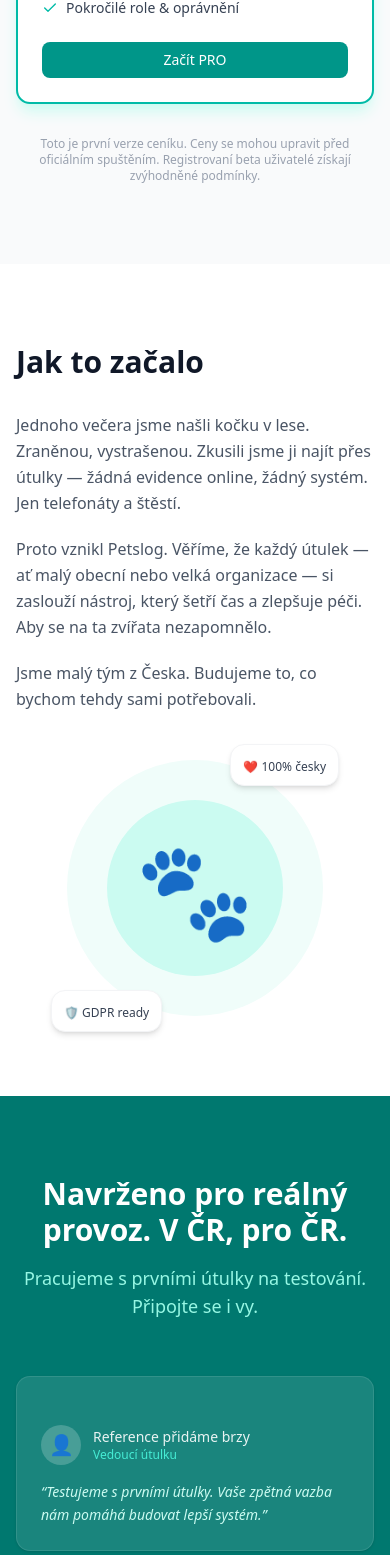
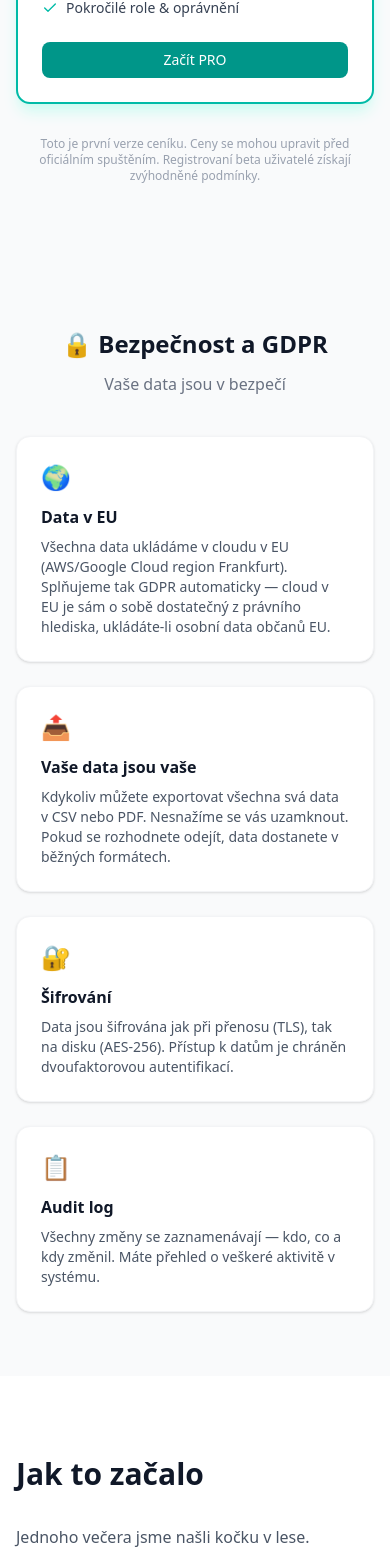
Before and after one commit to xsimekp1/sqlpet, a Next.js app in the folder apps/web/: page /cs in a window 390 px wide. Shown: the part 8680-10235 px from the top of the page. Built offline with nearby package versions, Linux system fonts and the light colour scheme; no server answers.

Commit message:
add: new security & GDPR section to landing page

```diff
--- a/apps/web/app/[locale]/page.tsx
+++ b/apps/web/app/[locale]/page.tsx
@@ -3,6 +3,7 @@
 import { WhySection } from '@/app/components/landing/WhySection';
 import { FeaturesSection } from '@/app/components/landing/FeaturesSection';
 import { PricingSection } from '@/app/components/landing/PricingSection';
+import { SecuritySection } from '@/app/components/landing/SecuritySection';
 import { AboutSection } from '@/app/components/landing/AboutSection';
 import { SocialProofSection } from '@/app/components/landing/SocialProofSection';
 import { FaqSection } from '@/app/components/landing/FaqSection';
@@ -23,6 +24,7 @@
         <WhySection />
         <FeaturesSection />
         <PricingSection />
+        <SecuritySection />
         <AboutSection />
         <SocialProofSection />
         <FaqSection />
--- /dev/null
+++ b/apps/web/app/components/landing/SecuritySection.tsx
@@ -0,0 +1,58 @@
+'use client';
+
+export function SecuritySection() {
+  return (
+    <section className="py-16 sm:py-20 bg-gray-50">
+      <div className="max-w-4xl mx-auto px-4 sm:px-6 lg:px-8">
+        <div className="text-center mb-10">
+          <h2 className="text-2xl sm:text-3xl font-bold text-gray-900 mb-3">
+            🔒 Bezpečnost a GDPR
+          </h2>
+          <p className="text-gray-500">
+            Vaše data jsou v bezpečí
+          </p>
+        </div>
+
+        <div className="grid grid-cols-1 md:grid-cols-2 gap-6">
+          <div className="bg-white rounded-xl p-6 border border-gray-100 shadow-sm">
+            <div className="text-2xl mb-3">🌍</div>
+            <h3 className="font-semibold text-gray-900 mb-2">Data v EU</h3>
+            <p className="text-sm text-gray-600">
+              Všechna data ukládáme v cloudu v EU (AWS/Google Cloud region Frankfurt).
+              Splňujeme tak GDPR automaticky — cloud v EU je sám o sobě dostatečný
+              z právního hlediska, ukládáte-li osobní data občanů EU.
+            </p>
+          </div>
+
+          <div className="bg-white rounded-xl p-6 border border-gray-100 shadow-sm">
+            <div className="text-2xl mb-3">📤</div>
+            <h3 className="font-semibold text-gray-900 mb-2">Vaše data jsou vaše</h3>
+            <p className="text-sm text-gray-600">
+              Kdykoliv můžete exportovat všechna svá data v CSV nebo PDF.
+              Nesnažíme se vás uzamknout. Pokud se rozhodnete odejít,
+              data dostanete v běžných formátech.
+            </p>
+          </div>
+
+          <div className="bg-white rounded-xl p-6 border border-gray-100 shadow-sm">
+            <div className="text-2xl mb-3">🔐</div>
+            <h3 className="font-semibold text-gray-900 mb-2">Šifrování</h3>
+            <p className="text-sm text-gray-600">
+              Data jsou šifrována jak při přenosu (TLS), tak na disku (AES-256).
+              Přístup k datům je chráněn dvoufaktorovou autentifikací.
+            </p>
+          </div>
+
+          <div className="bg-white rounded-xl p-6 border border-gray-100 shadow-sm">
+            <div className="text-2xl mb-3">📋</div>
+            <h3 className="font-semibold text-gray-900 mb-2">Audit log</h3>
+            <p className="text-sm text-gray-600">
+              Všechny změny se zaznamenávají — kdo, co a kdy změnil.
+              Máte přehled o veškeré aktivitě v systému.
+            </p>
+          </div>
+        </div>
+      </div>
+    </section>
+  );
+}
```
